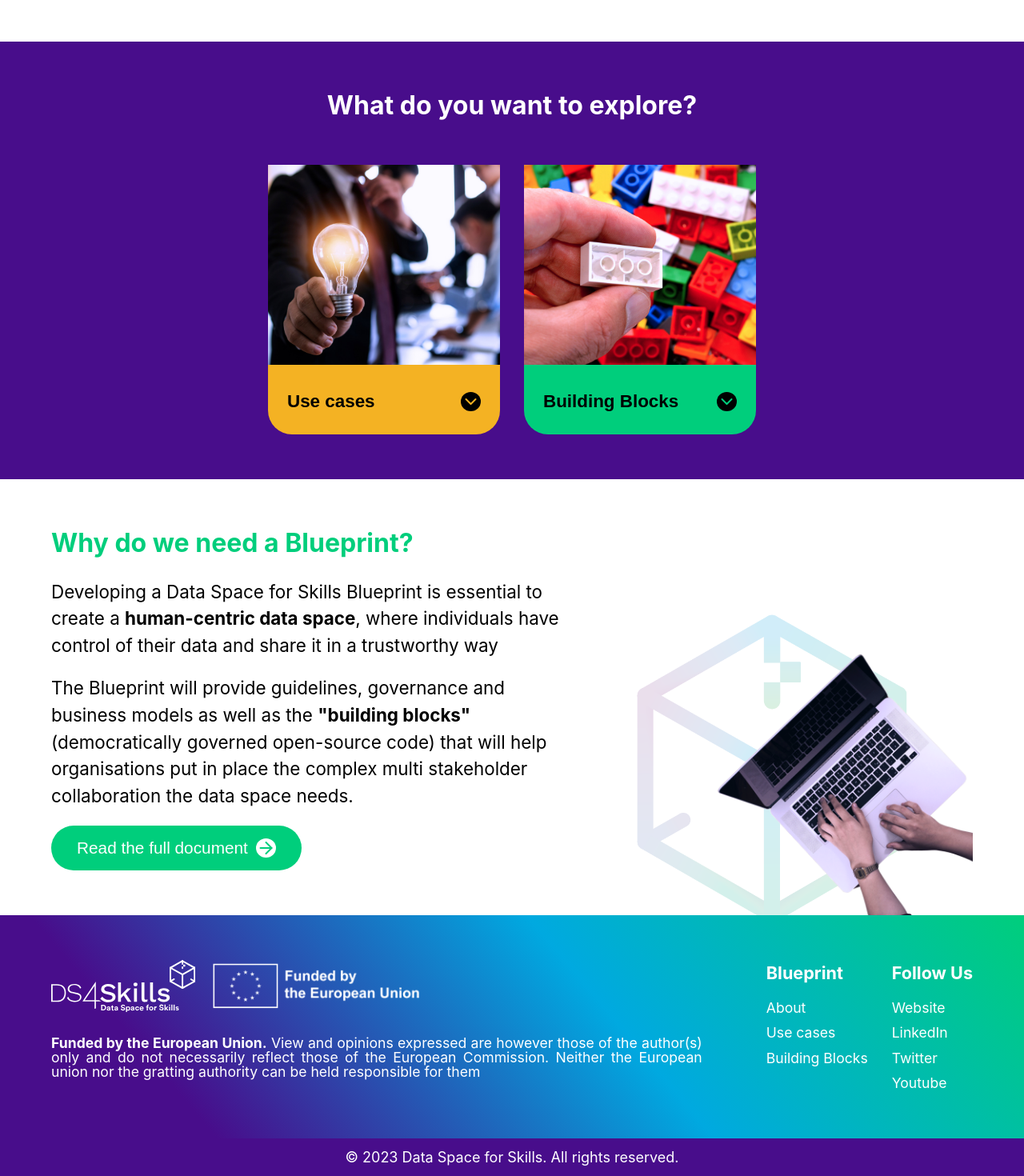
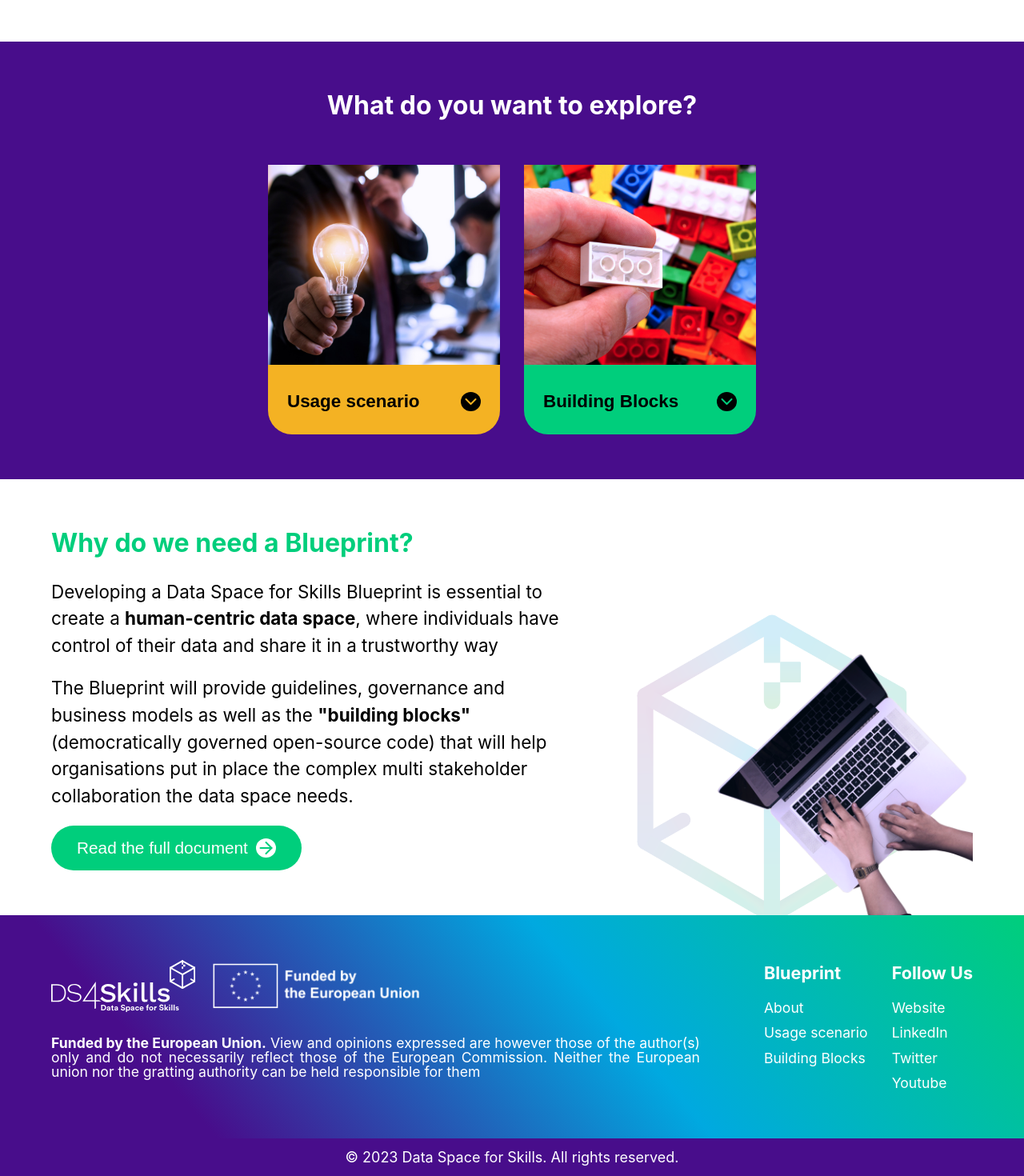
Before and after one commit to VisionsOfficial/ds4s-blueprint, a React (Vite) app: page / in a window 1280 px wide. Shown: the part 1053-2523 px from the top of the page at 80% size. Built offline with nearby package versions, Linux system fonts and the light colour scheme.

Commit message:
chore: wording use case to usage scenario

```diff
--- a/src/components/atoms/Cards/Card/Card.tsx
+++ b/src/components/atoms/Cards/Card/Card.tsx
@@ -28,7 +28,7 @@ export const Card = forwardRef<HTMLDivElement, PropsWithChildren<CardProps>>(
         case "default":
           color = selectedColor;
           break;
-        case "Use cases":
+        case "Usage scenario":
           color = Styles.bgUseCases;
           break;
         case "Building Blocks":
--- a/src/components/molecules/Banners/UseCaseBanner/UseCaseBanner.tsx
+++ b/src/components/molecules/Banners/UseCaseBanner/UseCaseBanner.tsx
@@ -93,7 +93,7 @@ export const UseCaseBanner = ({
   if (useCaseError) {
     return (
       <SectionContainer variantColor="primary">
-        <p>Sorry this use case does not exist</p>
+        <p>Sorry this usage scenario does not exist</p>
         <Button
           onClick={() => {
             navigate(APP_LINKS.home);
@@ -119,7 +119,8 @@ export const UseCaseBanner = ({
               icon="arrowLeft"
               iconPosition="prev"
             >
-              Previous use case <span>({contentBanner?.links.prev.name})</span>
+              Previous usage scenario{" "}
+              <span>({contentBanner?.links.prev.name})</span>
             </Button>
           )}
           {contentBanner?.links?.next && (
@@ -131,7 +132,8 @@ export const UseCaseBanner = ({
               }}
               icon="arrowRight"
             >
-              Next use case <span>({contentBanner?.links.next.name})</span>
+              Next usage scenario{" "}
+              <span>({contentBanner?.links.next.name})</span>
             </Button>
           )}
         </div>
--- a/src/components/molecules/Cards/ExploreCard/ExploreCard.tsx
+++ b/src/components/molecules/Cards/ExploreCard/ExploreCard.tsx
@@ -22,11 +22,11 @@ export const ExploreCard = ({
 
   const setImage = () => {
     switch (category) {
-      case "Use cases":
+      case "Usage scenario":
         return (
           <img
             src={APP_IMAGES.image.card.useCase}
-            alt="use case"
+            alt="usage scenario"
             onClick={() => {
               setActiveWrapper((prev) => !prev);
             }}
@@ -76,7 +76,7 @@ export const ExploreCard = ({
 
   const setSvgColor = () => {
     switch (category) {
-      case "Use cases":
+      case "Usage scenario":
         return "tertiary";
       case "Building Blocks":
         return "secondary";
@@ -92,7 +92,7 @@ export const ExploreCard = ({
 
   useEffect(() => {
     switch (category) {
-      case "Use cases":
+      case "Usage scenario":
         setLinksCard([
           { linkName: "1) MATCH", url: APP_LINKS.useCases + "/match" },
           { linkName: "2) FORECAST", url: APP_LINKS.useCases + "/forecast" },
--- a/src/components/molecules/Menus/BurgerMenu/BurgerMenu.module.scss
+++ b/src/components/molecules/Menus/BurgerMenu/BurgerMenu.module.scss
@@ -11,7 +11,7 @@
     border-radius: $x-small;
   }
 
-  @include resolution(xx-desktop) {
+  @media screen and (min-width: 1045px) {
     display: none;
   }
 }
--- a/src/components/organisms/Footer/Footer.tsx
+++ b/src/components/organisms/Footer/Footer.tsx
@@ -41,7 +41,7 @@ export const Footer = () => {
               </Link>
             </li>
             <li>
-              <Link to={APP_LINKS.useCases + "/match"}>Use cases</Link>
+              <Link to={APP_LINKS.useCases + "/match"}>Usage scenario</Link>
             </li>
             <li>
               <Link to={APP_LINKS.buildingBlocks}>Building Blocks</Link>
--- a/src/components/organisms/Navs/NavBar/NavBar.module.scss
+++ b/src/components/organisms/Navs/NavBar/NavBar.module.scss
@@ -16,7 +16,7 @@
   ul {
     display: none;
     flex-wrap: wrap;
-    gap: $medium;
+    gap: $small;
     list-style: none;
 
     a {
@@ -27,9 +27,15 @@
     }
   }
 
-  @include resolution(xx-desktop) {
+  @media screen and (min-width: 1045px) {
     ul {
       @include flexRow();
+    }
+  }
+
+  @media screen and (min-width: 1100px) {
+    ul {
+      gap: $medium;
     }
   }
 
--- a/src/components/organisms/Navs/NavBar/NavBar.tsx
+++ b/src/components/organisms/Navs/NavBar/NavBar.tsx
@@ -13,7 +13,7 @@ const CONTENT_NAVBAR: NavBarLinks[] = [
     url: APP_LINKS.home,
   },
   {
-    name: "Use cases",
+    name: "Usage scenario",
     url: APP_LINKS.useCases + "/match",
   },
   {
--- a/src/components/organisms/Sections/HomeSections/HomeExploreSection/HomeExploreSection.tsx
+++ b/src/components/organisms/Sections/HomeSections/HomeExploreSection/HomeExploreSection.tsx
@@ -10,7 +10,7 @@ export const HomeExploreSection = () => {
     >
       <h2>What do you want to explore?</h2>
       <div className={Styles.cards}>
-        <ExploreCard category="Use cases" />
+        <ExploreCard category="Usage scenario" />
         <ExploreCard category="Building Blocks" />
       </div>
     </SectionContainer>
--- a/src/types/index.ts
+++ b/src/types/index.ts
@@ -1,7 +1,7 @@
 export type NavBarLinks = {
   name:
     | "Home"
-    | "Use cases"
+    | "Usage scenario"
     | "Building blocks"
     | "Initiatives"
     | "Wiki"
@@ -10,7 +10,7 @@ export type NavBarLinks = {
 };
 
 export type ExploreCategories =
-  | "Use cases"
+  | "Usage scenario"
   | "Building Blocks"
   | "Initiatives"
   | "Examples";
```
